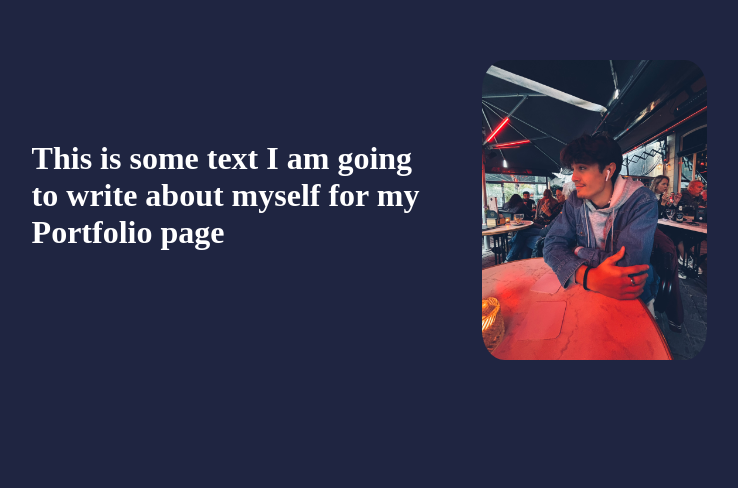
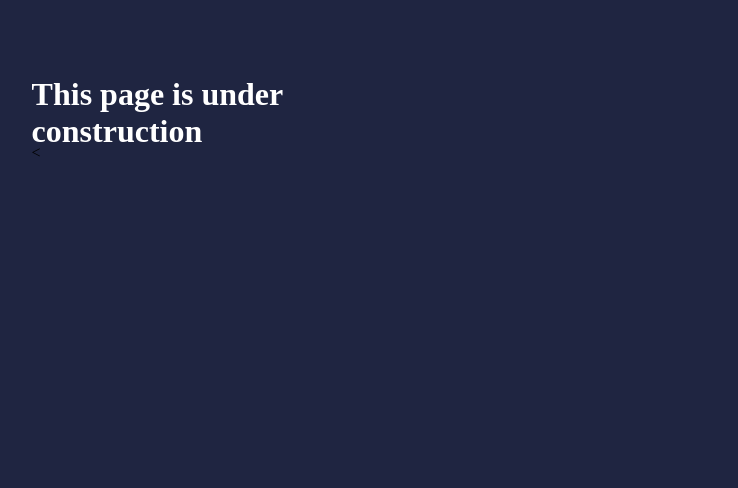
Before and after one commit to zaih0/zainehorn-portfolio, a plain HTML site: page index.html in a window 1280 px wide. Shown: the part 107-595 px from the top of the page, without its empty margins (282-1020 px from the left). Drawn offline with Linux system fonts and the light colour scheme.

Commit message:
site under construction

```diff
--- a/index.html
+++ b/index.html
@@ -10,9 +10,9 @@
 <body>
     <div id="banner-info">
         <div id="banner-text">
-            <h1>This is some text I am going to write about myself for my Portfolio page</h1>
+            <h1>This page is under construction</h1>
         </div>
-        <div id="banner-image"><img src="./img/porfolio-profile.JPEG"></div>
+        <div id="banner-image"><<!--img src="./img/porfolio-profile.JPEG">--></div>
     </div>
 
 </body>
```
